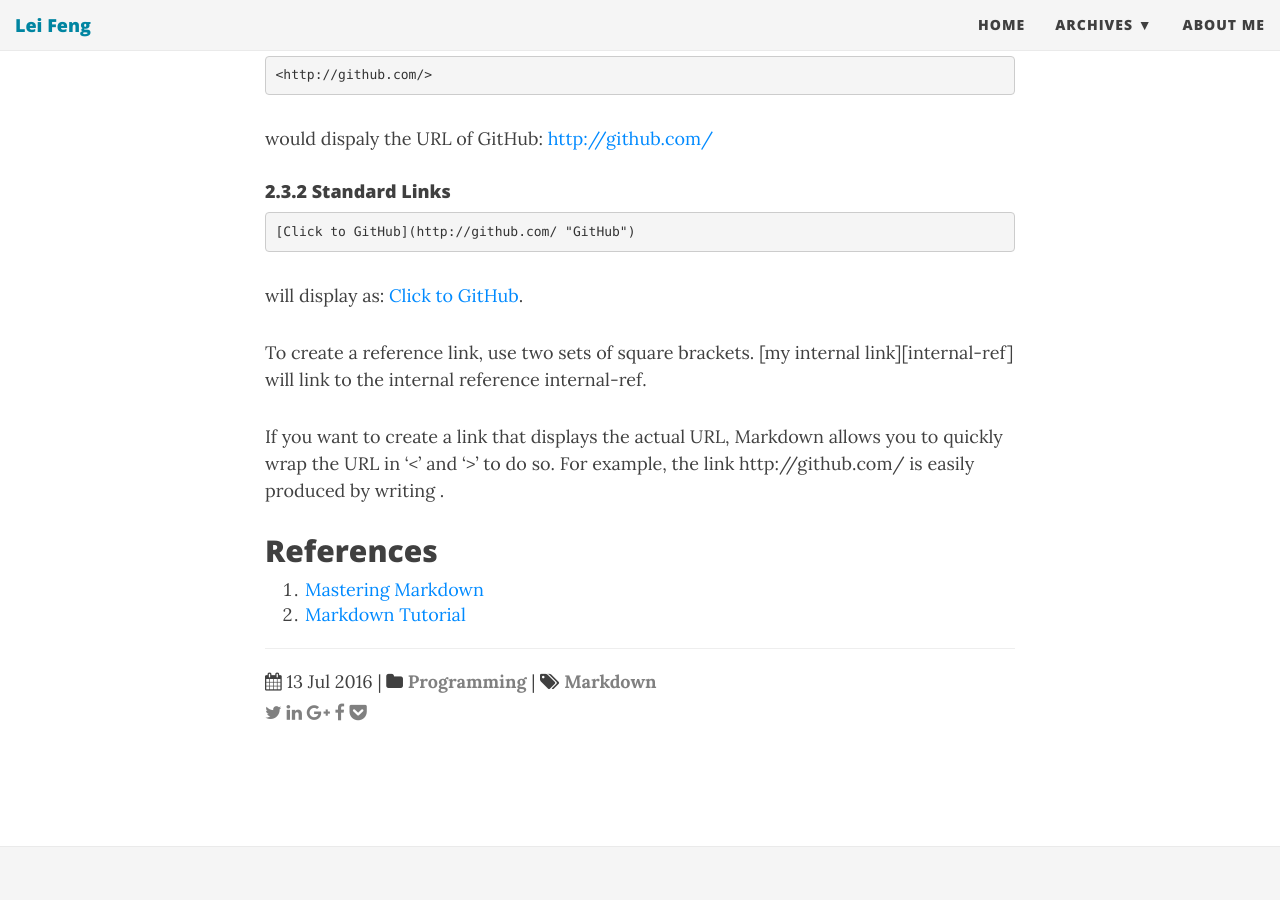
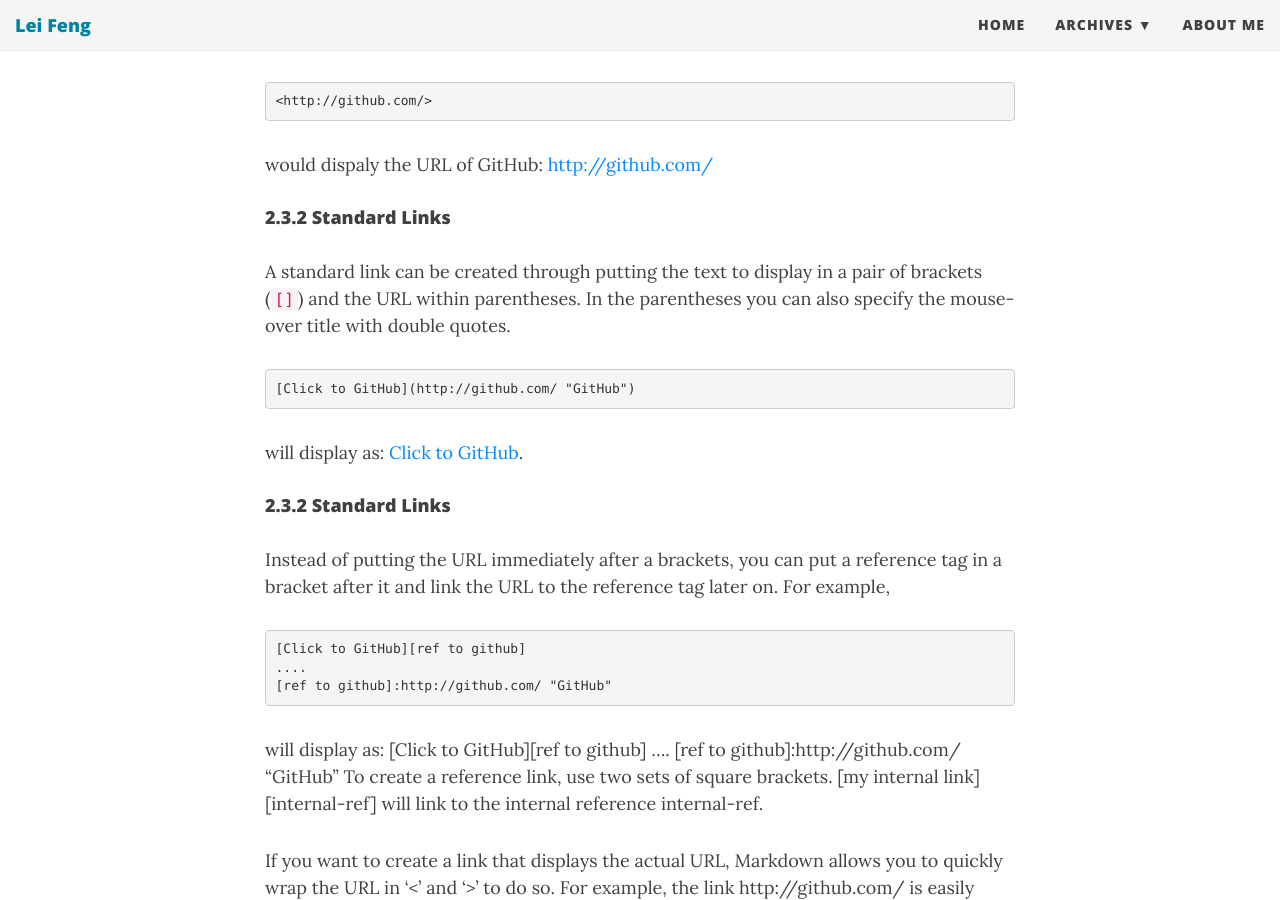
Before and after one commit to stonefl/stonefl.github.io, a Jekyll site: the page built from _posts/2015-02-20-a-quick-reference-of-markdown.md, in a window 1280 px wide and 900 px high, scrolled down 4702 px. Built offline with Jekyll 4.4.1, drawn with Linux system fonts in a browser that asks for light colours; nearby versions of some CDN libraries; comment, search, counter and statistics services are not loaded; some of the changed text lies outside the part shown.

Commit message:
Updated 2015-02-20-a-quick-reference-of-markdown.md

```diff
--- a/_posts/2015-02-20-a-quick-reference-of-markdown.md
+++ b/_posts/2015-02-20-a-quick-reference-of-markdown.md
@@ -148,8 +148,10 @@ Automatic link is a link that displays the actual URL. To make an automatic link
 would dispaly the URL of GitHub:
 <http://github.com/>
 
+
 #### 2.3.2 Standard Links
 
+A standard link can be created through putting the text to display in a pair of brackets (`[]`) and the URL within parentheses. In the parentheses you can also specify the mouse-over title with double quotes.
 <pre>
 [Click to GitHub](http://github.com/ "GitHub")
 </pre>
@@ -158,7 +160,20 @@ will display as:
 [Click to GitHub](http://github.com/ "GitHub").
 
 
+#### 2.3.2 Standard Links
 
+Instead of putting the URL immediately after a brackets, you can put a reference tag in a bracket after it and link the URL to the reference tag later on. For example,
+
+<pre>
+[Click to GitHub][ref to github]
+....
+[ref to github]:http://github.com/ "GitHub"
+</pre>
+
+will display as:
+[Click to GitHub][ref to github]
+....
+[ref to github]:http://github.com/ "GitHub"
 To create a reference link, use two sets of square brackets. [my internal link][internal-ref] will link to the internal reference internal-ref.
 
 If you want to create a link that displays the actual URL, Markdown allows you to quickly wrap the URL in '<' and '>' to do so. For example, the link http://github.com/ is easily produced by writing .
```
Also changed, not shown: other parts of _posts/2015-02-20-a-quick-reference-of-markdown.md (+1 -1 lines).
